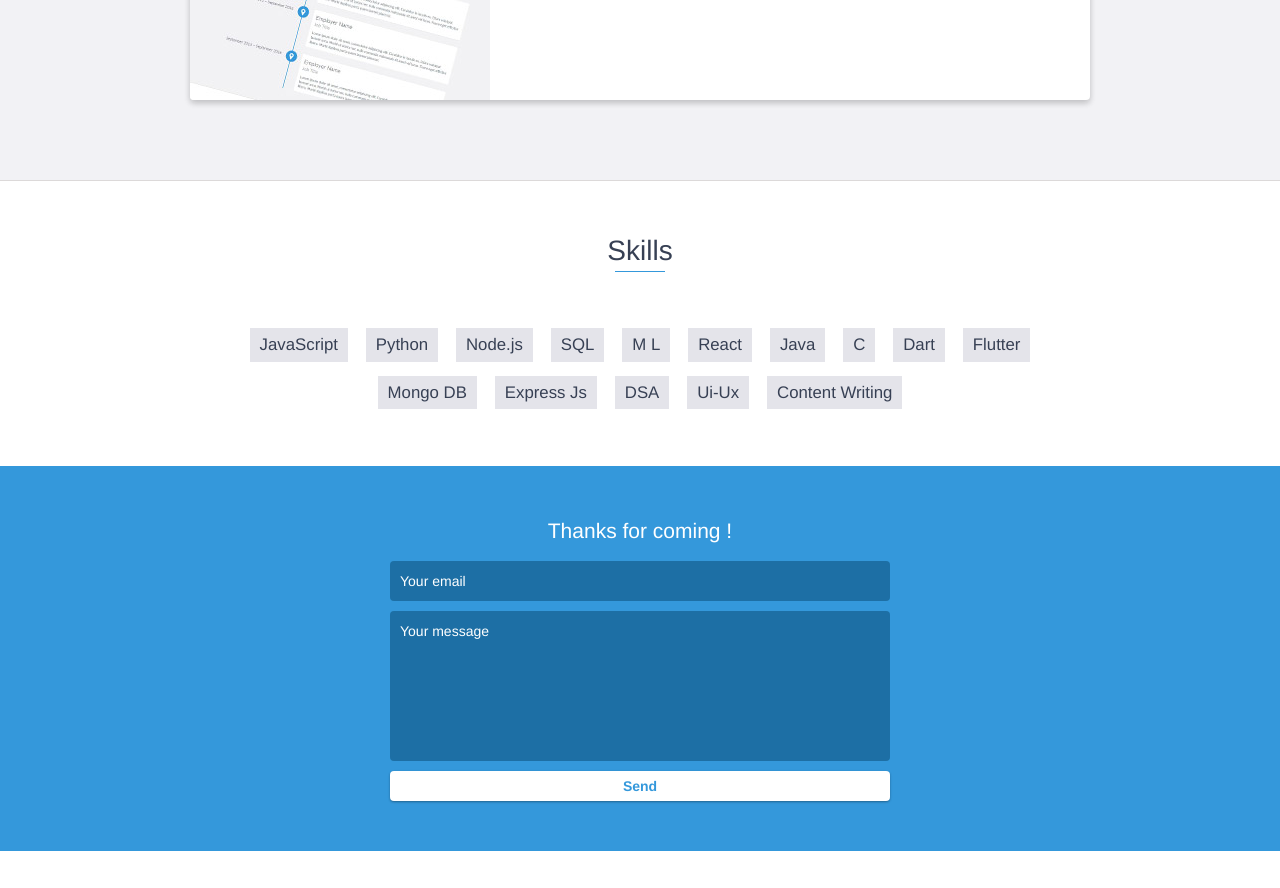
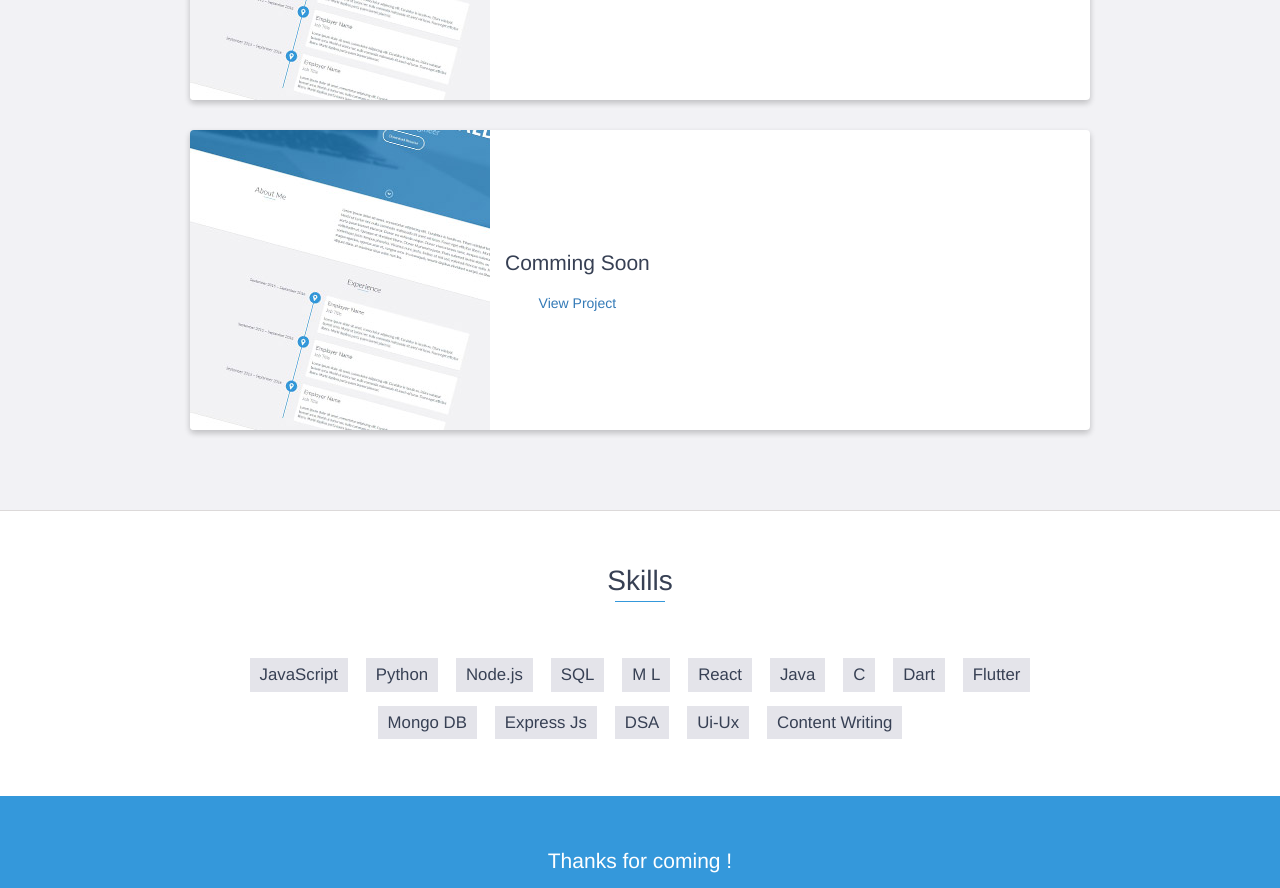
Before and after one commit to nikhilnigam0406/Portfolio, a website: page index.html in a window 1280 px wide. Shown: the part 4081-4969 px from the top of the page. Drawn offline with nearby package versions, Linux system fonts and the light colour scheme.

Commit message:
bugs_fixed .html
Signed-off-by: Nikhil Nigam <nikhilnigam2001@gmail.com>

```diff
--- a/index.html
+++ b/index.html
@@ -143,7 +143,15 @@
 
 
 
-
+            <!-- <div data-date="September 2015 – September 2016">
+                <h3>Employer Name</h3>
+                <h4>Job Title</h4>
+                <p>
+                    Lorem ipsum dolor sit amet, consectetur adipiscing elit. Curabitur in iaculis ex. Etiam volutpat
+                    laoreet urna. Morbi ut tortor nec nulla commodo malesuada sit amet vel lacus. Fusce eget efficitur
+                    libero. Morbi dapibus porta quam laoreet placerat.
+                </p>
+            </div> -->
         </div>
     </div>
     <!-- End #experience -->
@@ -227,8 +235,8 @@
                         <a href="https://github.com/nikhilnigam0406/Project-Code">View Project</a>
                     </div>
                 </div>
-<!--  Project-Info 02                -->
 
+                <!-- Project 2 -->
                 <div class="project shadow-large">
                     <div class="project-image">
                         <img src="images/project.jpg" />
@@ -237,7 +245,7 @@
                     <div class="project-info">
                         <h3>Comming Soon</h3>
                         <p>
-                        <!--                             -->
+
                         </p>
                         <a href="#">View Project</a>
                     </div>
@@ -245,7 +253,8 @@
                 </div>
                 <!-- End .project -->
             </div>
-<!--     Project 04 -->
+
+            <!-- Project 03 -->
             <div class="project shadow-large">
                 <div class="project-image">
                     <img src="images/project.jpg" />
@@ -254,22 +263,29 @@
                 <div class="project-info">
                     <h3>Comming Soon</h3>
                     <p>
-<!--                          -->
+
                     </p>
                     <a href="#">View Project</a>
                 </div>
                 <!-- End .project-info -->
             </div>
-
-<!--Project 05  -->
+<!-- Project 04 -->
+            <div class="project shadow-large">
+                <div class="project-image">
+                    <img src="images/project.jpg" />
+                </div>
+                <!-- End .project-image -->
                 <div class="project-info">
                     <h3>Comming Soon</h3>
                     <p>
-<!--                 -->
+                        <!-- Lorem ipsum dolor sit amet, consectetur adipiscing elit. Curabitur in iaculis ex. Etiam
+                        volutpat laoreet urna. Morbi ut tortor nec nulla commodo malesuada sit amet vel lacus. Fusce
+                        eget efficitur libero. Morbi dapibus porta quam laoreet placerat. -->
                     </p>
                     <a href="#">View Project</a>
                 </div>
-
+                <!-- End .project-info -->
+            </div>
         </div>
 
     </div>
```
Lines whose indentation alone changed are shown as unchanged.
